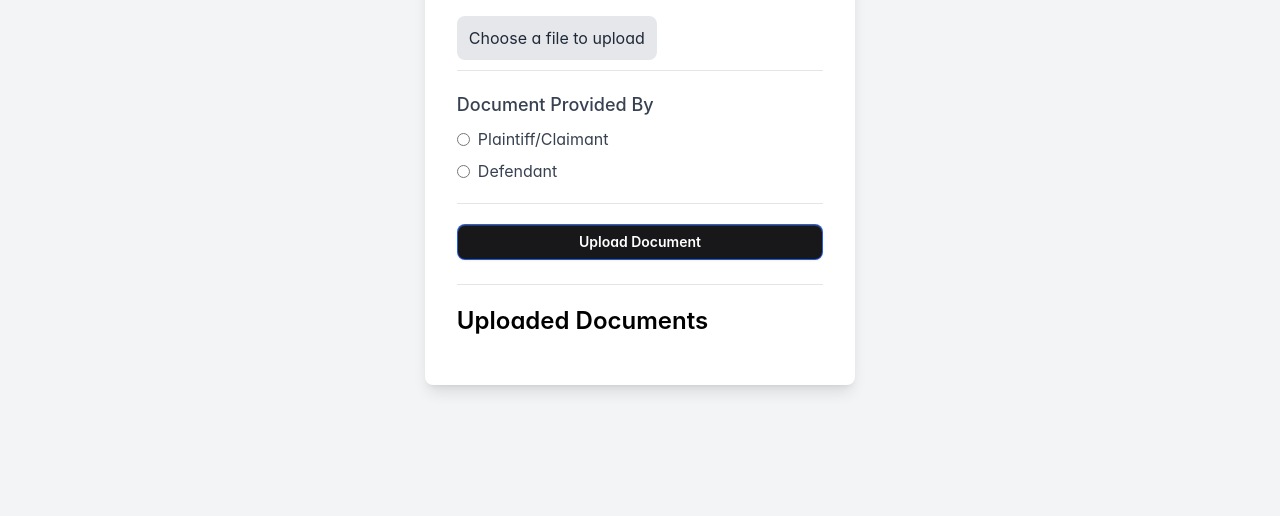
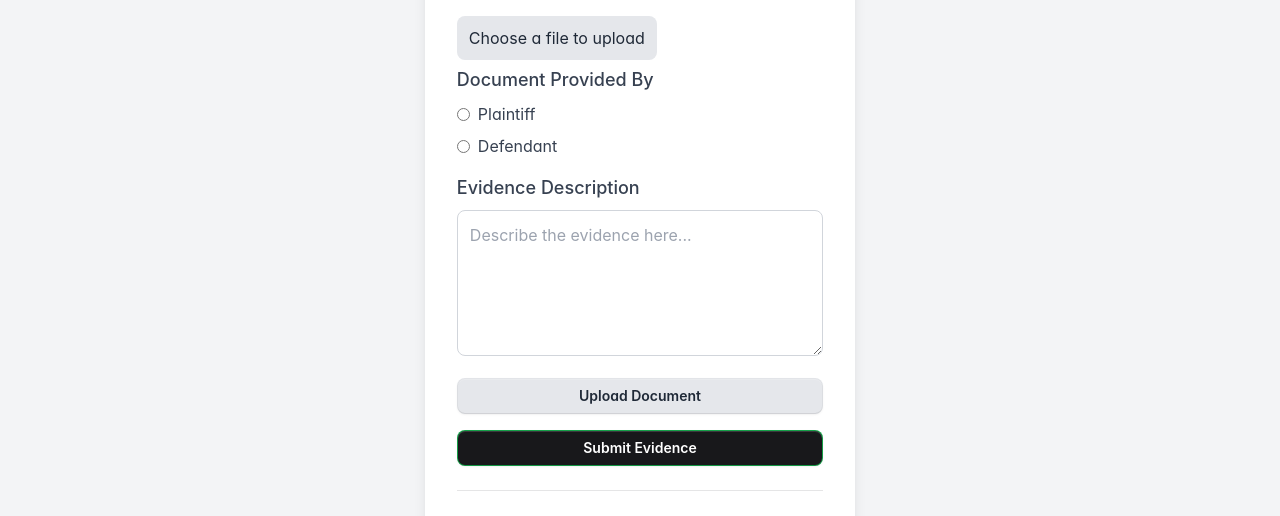
Before and after one commit to HackTrinity16/hacktrinity-front, a React (Vite) app: page /evidence in a window 1280 px wide. Shown: the part 190-706 px from the top of the page. Built offline with nearby package versions, Linux system fonts and the light colour scheme; no server answers.

Commit message:
feat: last changes

```diff
--- a/package.json
+++ b/package.json
@@ -15,7 +15,8 @@
     "framer-motion": "^11.11.8",
     "react": "^18.3.1",
     "react-dom": "^18.3.1",
-    "react-router-dom": "^6.27.0"
+    "react-router-dom": "^6.27.0",
+    "socket.io-client": "^4.8.0"
   },
   "devDependencies": {
     "@eslint/js": "^9.11.1",
--- a/src/Navigation.jsx
+++ b/src/Navigation.jsx
@@ -17,7 +17,9 @@ function Navigation() {
 
     const handleDeleteData = () => {
         localStorage.removeItem('caseNumber');
+        localStorage.removeItem('trialData');
         setCaseNumber(null);
+        alert('The data of the current case has been deleted.');
         navigate('/');
     };
 
@@ -58,6 +60,11 @@ function Navigation() {
                         </NavbarItem>
                     </NavbarSection>
                 )}
+                {location.pathname === '/' && caseNumber && (
+                    <NavbarItem onClick={handleDeleteData}>
+                        <h2 className="text-red-700 hover:text-blue-600 cursor-pointer">Delete All Data</h2>
+                    </NavbarItem>
+                )}
             </Navbar>
         </header>
     );
--- a/src/pages/EvidenceLibrary.jsx
+++ b/src/pages/EvidenceLibrary.jsx
@@ -1,11 +1,30 @@
-import React, { useState } from 'react';
+import React, { useState, useEffect } from 'react';
 import { Button } from '../components/button';
 import { Divider } from '../components/divider';
+import io from 'socket.io-client';
+
+const socket = io('http://localhost:8080');
 
 function EvidenceLibrary() {
     const [documents, setDocuments] = useState([]);
     const [newDocument, setNewDocument] = useState(null);
     const [provider, setProvider] = useState('');
+    const [description, setDescription] = useState('');
+
+    useEffect(() => {
+        fetchDocuments();
+        socket.on('evidence_updated', fetchDocuments);
+        return () => {
+            socket.off('evidence_updated', fetchDocuments);
+        };
+    }, []);
+
+    const fetchDocuments = async () => {
+        const trial_id = localStorage.getItem('trial_id');
+        const response = await fetch(`/case_library/${trial_id}`);
+        const data = await response.json();
+        setDocuments(data.evidence);
+    };
 
     const handleFileChange = (e) => {
         setNewDocument(e.target.files[0]);
@@ -17,6 +36,16 @@ function EvidenceLibrary() {
             setNewDocument(null);
             setProvider('');
         }
+    };
+
+    const handleSubmitEvidence = () => {
+        const trial_id = localStorage.getItem('trial_id');
+        const username = provider === 'plaintiff' ? 'Plaintiff' : 'Defendant';
+        socket.emit('submit_evidence', {
+            username,
+            trial_id,
+            description
+        });
     };
 
     return (
@@ -37,7 +66,7 @@ function EvidenceLibrary() {
                         {newDocument ? newDocument.name : 'Choose a file to upload'}
                     </label>
                 </div>
-                <Divider className="my-5" />
+
                 <div className="mb-4">
                     <label className="block text-lg font-medium text-gray-700 mb-2">Document Provided By</label>
                     <div className="flex items-center mb-2">
@@ -50,7 +79,7 @@ function EvidenceLibrary() {
                             onChange={(e) => setProvider(e.target.value)}
                             className="mr-2"
                         />
-                        <label htmlFor="plaintiff" className="text-gray-700">Plaintiff/Claimant</label>
+                        <label htmlFor="plaintiff" className="text-gray-700">Plaintiff</label>
                     </div>
                     <div className="flex items-center">
                         <input
@@ -65,9 +94,27 @@ function EvidenceLibrary() {
                         <label htmlFor="defendant" className="text-gray-700">Defendant</label>
                     </div>
                 </div>
-                <Divider className="my-5" />
-                <Button onClick={handleUpload} className="w-full bg-blue-600 text-white hover:bg-blue-700 cursor-pointer mb-4">
+
+                <div className="mb-4">
+                    <label htmlFor="description" className="block text-lg font-medium text-gray-700 mb-2">
+                        Evidence Description
+                    </label>
+                    <textarea
+                        id="description"
+                        className="w-full p-3 border border-gray-300 rounded-lg focus:ring-2 focus:ring-blue-500"
+                        value={description}
+                        onChange={(e) => setDescription(e.target.value)}
+                        placeholder="Describe the evidence here..."
+                        rows="5"
+                    ></textarea>
+                </div>
+
+                <Button color='grey' onClick={handleUpload} className="w-full bg-gray-200 text-gray-800 hover:bg-gray-300 cursor-pointer mb-4">
                     Upload Document
+                </Button>
+
+                <Button onClick={handleSubmitEvidence} className="w-full bg-green-600 text-white hover:bg-green-700 cursor-pointer mb-4">
+                    Submit Evidence
                 </Button>
 
                 <Divider className="my-5 mt-2" />
@@ -76,7 +123,7 @@ function EvidenceLibrary() {
                 <ul className="list-disc pl-5 space-y-2">
                     {documents.map((doc, index) => (
                         <li key={index} className="flex items-center justify-between bg-gray-100 p-2 rounded-lg shadow-sm">
-                            <span>{doc.name} ({doc.provider})</span>
+                            <span>{doc.description} ({doc.provider})</span>
                             <Button color='red' className=" text-white hover:cursor-pointer p-1 rounded-lg">
                                 Delete
                             </Button>
--- a/src/pages/Room.jsx
+++ b/src/pages/Room.jsx
@@ -31,15 +31,11 @@ function Room() {
     const [selectedDocument, setSelectedDocument] = useState(null);
 
     const witnesses = [
-        { name: 'Witness 1', testimony: 'Testimony 1' },
-        { name: 'Witness 2', testimony: 'Testimony 2' },
-        { name: 'Witness 3', testimony: 'Testimony 3' },
+        { name: 'Ms. Jones wife', testimony: 'I saw...' },
     ];
 
     const documents = [
-        { name: 'Document 1', content: 'Content 1' },
-        { name: 'Document 2', content: 'Content 2' },
-        { name: 'Document 3', content: 'Content 3' },
+        { name: 'Photo of Mr. Jones brother´s keys', content: 'photo.jpg' },
     ];
 
     const handleCallWitness = () => {
@@ -142,12 +138,12 @@ function Room() {
                             <div className="flex flex-col items-center">
                                 <Avatar src={personImage} alt="Defendant" initials="P"
                                         className="w-28 h-28 mb-4 border-4 border-green-500 shadow-lg"/>
-                                <p className="text-lg text-gray-600">Defendant (You)</p>
+                                <p className="text-lg text-gray-600">Defendant</p>
                             </div>
                             <div className="flex flex-col items-center">
                                 <Avatar src={opponentImage} alt="Defender" initials="O"
                                         className="w-28 h-28 mb-4 border-4 border-red-500 shadow-lg"/>
-                                <p className="text-lg text-gray-600">Defender</p>
+                                <p className="text-lg text-gray-600">Plaintiff</p>
                             </div>
                         </div>
                     </section>
@@ -165,7 +161,7 @@ function Room() {
                         placeholder="Transcription of the case will appear here..."
                         rows="21"
                         readOnly
-                        value={`[JUDGE]: Welcome to the courtroom. The case of the People v. Smith is now in session. The defendant is charged with first...
+                        value={`[JUDGE]: Welcome to the courtroom. The case of the People v. Jones is now in session. The defendant is charged with first...
                                         [DEFENDER]: Your Honor, I would like to present evidence that the defendant was not present at the scene of the crime...
                                         [DEFENDANT]: The evidence presented by the defender is inadmissible...`}
                     />
--- a/src/pages/Witnesses.jsx
+++ b/src/pages/Witnesses.jsx
@@ -1,6 +1,9 @@
 import React, { useState } from 'react';
 import { Button } from '../components/button';
 import { Divider } from '../components/divider';
+import io from 'socket.io-client';
+
+const socket = io('http://localhost:8080');
 
 function Witnesses() {
     const [witnesses, setWitnesses] = useState([]);
@@ -18,8 +21,16 @@ function Witnesses() {
         }
     };
 
-    const handleRemoveWitness = (index) => {
-        setWitnesses(witnesses.filter((_, i) => i !== index));
+    const handleSubmitWitness = () => {
+        const witness_name = prompt("Enter witness name:");
+        const username = 'your_username'; // Replace with actual username
+        const trial_id = 'your_trial_id'; // Replace with actual trial ID
+        socket.emit('submit_action', {
+            username,
+            trial_id,
+            action_type: 'call_witness',
+            witness_name
+        });
     };
 
     return (
@@ -49,9 +60,9 @@ function Witnesses() {
                         rows="4"
                     ></textarea>
                 </div>
-                <Divider className="my-5" />
+
                 <div className="mb-4">
-                    <label className="block text-lg font-medium text-gray-700 mb-2">Witness called by</label>
+                    <label className="block text-lg font-medium text-gray-700 mb-2">Witness For</label>
                     <div className="flex items-center mb-2">
                         <input
                             type="radio"
@@ -77,9 +88,13 @@ function Witnesses() {
                         <label htmlFor="defendant" className="text-gray-700">Defendant</label>
                     </div>
                 </div>
-                <Divider className="my-5" />
+
                 <Button onClick={handleAddWitness} className="w-full bg-blue-600 text-white hover:bg-blue-700 cursor-pointer mb-4">
                     Add Witness
+                </Button>
+
+                <Button onClick={handleSubmitWitness} className="w-full bg-green-600 text-white hover:bg-green-700 cursor-pointer mb-4">
+                    Submit Witness
                 </Button>
 
                 <Divider className="my-5 mt-2" />
--- a/src/services/judge.js
+++ b/src/services/judge.js
@@ -1,3 +1,4 @@
+// Define the base URL for the API
 const API_BASE_URL = 'http://localhost:8080';
 
 // Function to handle GET requests
@@ -15,6 +16,7 @@ export const getData = async (endpoint) => {
     }
 };
 
+// Function to handle POST requests
 export const postData = async (endpoint, payload) => {
     try {
         const response = await fetch(`${API_BASE_URL}/${endpoint}`, {
@@ -35,10 +37,11 @@ export const postData = async (endpoint, payload) => {
     }
 };
 
+// Function to create a new trial
 export const createTrial = async (description) => {
     const payload = {
-        "username1": "Plaintiff",
-        "username2": "Defendant",
+        username1: "Plaintiff",
+        username2: "Defendant",
         description
     };
     try {
@@ -50,6 +53,7 @@ export const createTrial = async (description) => {
     }
 };
 
+// Function to open the trial page in a new tab
 export const openTrialPage = (trialId, username) => {
     const url = `${API_BASE_URL}/trial?trial_id=${trialId}&username=${username}`;
     window.open(url, '_blank');
```
Also changed, not shown: src/pages/Home.jsx (+16 -11 lines), 1 other file (tests, documents, lock files or other folders).
